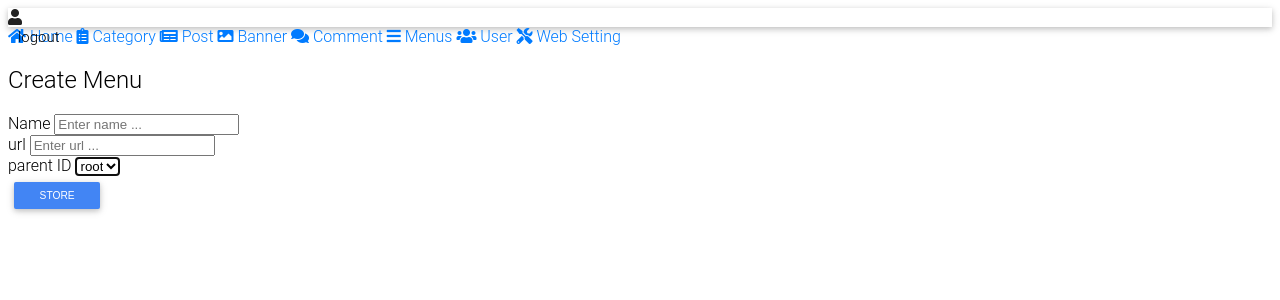
After one commit to HuN7er-16/php-news-project, a PHP site: template template/admin/menues/create.php in a window 1280 px wide. The commit adds this page. Shown: the top 300 px of the page. Run offline with PHP 8.4, Linux system fonts and the light colour scheme; the template is opened without the code that fills it, so the values that code supplies are empty; some libraries are stand-ins or nearby versions.

Commit message:
menus part 1

```diff
--- a/template/admin/layouts/header.php
+++ b/template/admin/layouts/header.php
@@ -47,7 +47,7 @@
                 <a class="text-decoration-none d-block py-1 px-2 mt-1" href="<?= url('admin/post') ?>"><i class="fas fa-newspaper"></i> Post</a>
                 <a class="text-decoration-none d-block py-1 px-2 mt-1" href="<?= url('admin/banner') ?>"><i class="fas fa-image"></i> Banner</a>
                 <a class="text-decoration-none d-block py-1 px-2 mt-1" href="<?= url('admin/comment') ?>"><i class="fas fa-comments"></i> Comment</a>
-                <a class="text-decoration-none d-block py-1 px-2 mt-1" href=""><i class="fas fa-bars"></i> Menus</a>
+                <a class="text-decoration-none d-block py-1 px-2 mt-1" href="<?= url('admin/menu') ?>"><i class="fas fa-bars"></i> Menus</a>
                 <a class="text-decoration-none d-block py-1 px-2 mt-1" href="<?= url('admin/user') ?>"><i class="fas fa-users"></i> User</a>
                 <a class="text-decoration-none d-block py-1 px-2 mt-1" href=""><i class=" fas fa-tools"></i> Web Setting</a>
             </nav>
--- /dev/null
+++ b/template/admin/menues/create.php
@@ -0,0 +1,48 @@
+<?php
+
+require_once(BASE_PATH . '/template/admin/layouts/header.php');
+
+?>
+
+<section class="pt-3 pb-1 mb-2 border-bottom">
+    <h1 class="h5">Create Menu</h1>
+</section>
+
+<section class="row my-3">
+    <section class="col-12">
+        <form method="post" action="<?= url('admin/menu/store') ?>">
+            <div class="form-group">
+                <label for="name">Name</label>
+                <input type="text" class="form-control" id="name" name="name" placeholder="Enter name ..." required>
+            </div>
+
+            <div class="form-group">
+                <label for="url">url</label>
+                <input type="text" class="form-control" id="url" name="url" placeholder="Enter url ..." required>
+            </div>
+
+            <div class="form-group">
+                <label for="parent_id">parent ID</label>
+                <select name="parent_id" id="parent_id" class="form-control" autofocus>
+                    <option value="">root</option>
+
+                    <?php foreach($menues as $menu){ ?>
+                    <option value="<?= $menu['id'] ?>">
+                        <?= $menu['name'] ?>
+                    </option>
+                    <?php } ?>
+
+
+                </select>
+            </div>
+
+            <button type="submit" class="btn btn-primary btn-sm">store</button>
+        </form>
+    </section>
+</section>
+
+<?php
+
+require_once(BASE_PATH . '/template/admin/layouts/footer.php');
+
+?>
```
Also changed, not shown: activities/Admin/Menu.php (added, +57 -0 lines), index.php (+9 -0 lines), template/admin/menues/index.php (added, +54 -0 lines).
